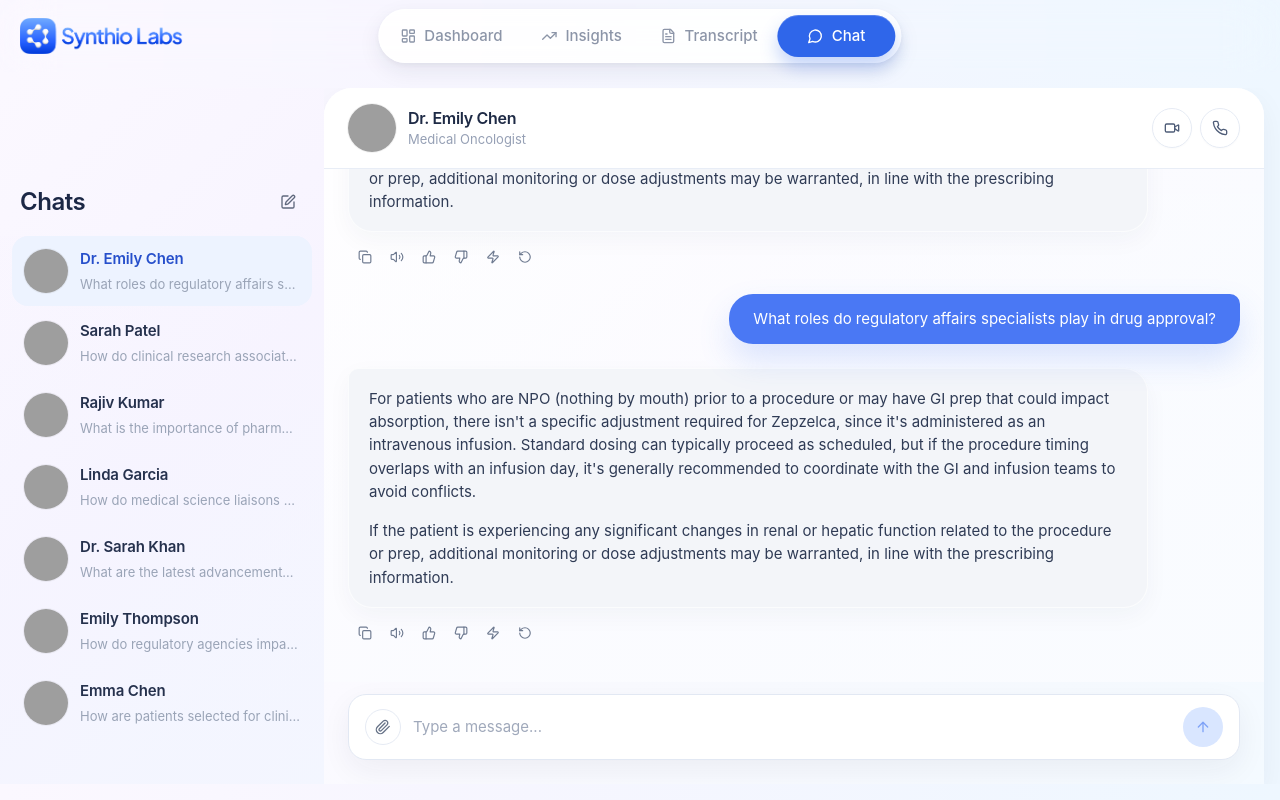
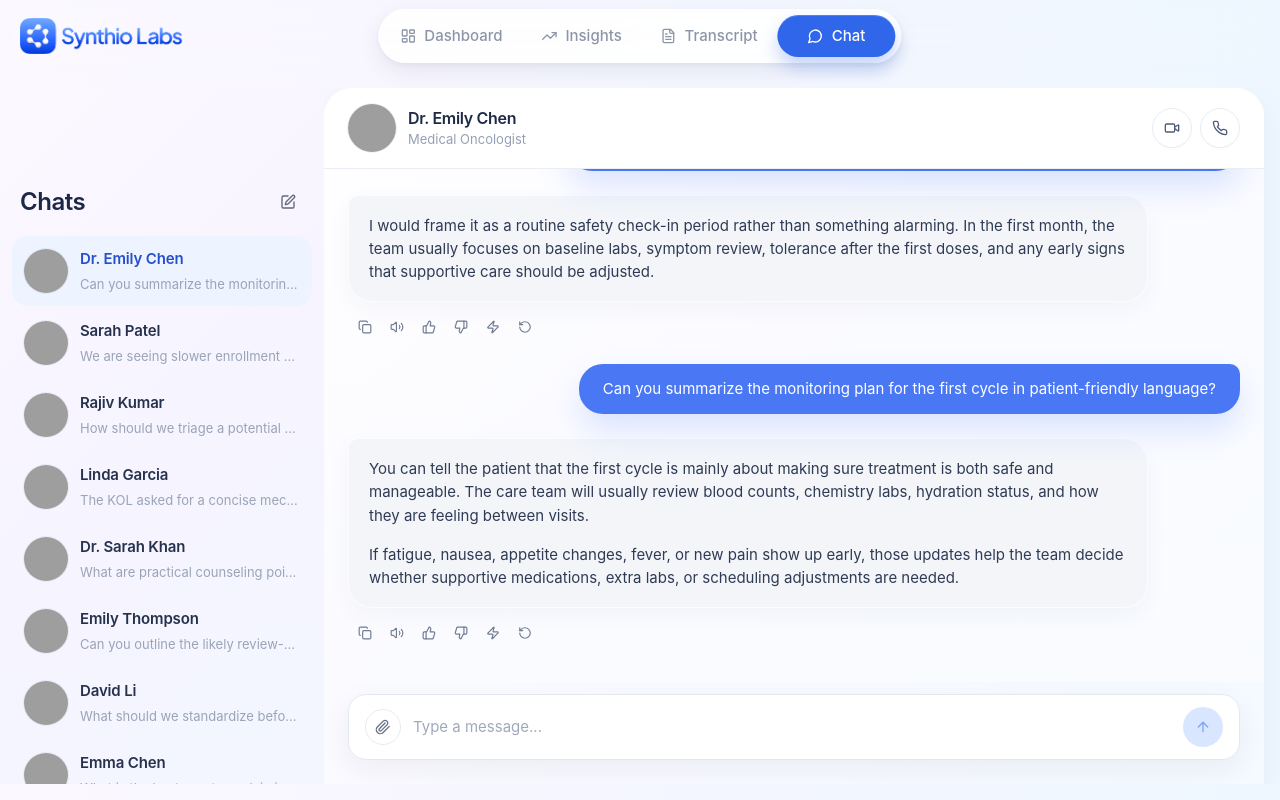
Before and after one commit to vishvamsinh28/PhoenixEngine, a Next.js app: page / in a window 1280 px wide. Built offline with nearby package versions, Linux system fonts and the light colour scheme; grey boxes are pictures that could not be loaded.

Commit message:
update mock data

```diff
--- a/app/layout.jsx
+++ b/app/layout.jsx
@@ -1,6 +1,6 @@
 import './globals.css';
 export const metadata = {
-    title: 'SynthioLabs',
+    title: 'Synthiolabs',
     description: 'Chat Streaming',
     icons: {
         icon: '/icon.jpeg',
--- a/data/mockData.js
+++ b/data/mockData.js
@@ -4,160 +4,234 @@ export const chats = [
         name: 'Dr. Emily Chen',
         role: 'Medical Oncologist',
         avatar: 'https://images.pexels.com/photos/5452293/pexels-photo-5452293.jpeg?auto=compress&cs=tinysrgb&w=80&h=80&dpr=1',
-        lastMessagePreview: 'What roles do regulatory affairs speciali...',
+        lastMessagePreview: 'Can you summarize the monitoring plan for...',
     },
     {
         id: '2',
         name: 'Sarah Patel',
         role: 'Clinical Research Associate',
         avatar: 'https://images.pexels.com/photos/5215024/pexels-photo-5215024.jpeg?auto=compress&cs=tinysrgb&w=80&h=80&dpr=1',
-        lastMessagePreview: 'How do clinical research associates con...',
+        lastMessagePreview: 'We are seeing slower enrollment at two sit...',
     },
     {
         id: '3',
         name: 'Rajiv Kumar',
         role: 'Pharmacovigilance Specialist',
         avatar: 'https://images.pexels.com/photos/6749778/pexels-photo-6749778.jpeg?auto=compress&cs=tinysrgb&w=80&h=80&dpr=1',
-        lastMessagePreview: 'What is the importance of pharmacovigil...',
+        lastMessagePreview: 'How should we triage a potential hepatic s...',
     },
     {
         id: '4',
         name: 'Linda Garcia',
         role: 'Medical Science Liaison',
         avatar: 'https://images.pexels.com/photos/5407206/pexels-photo-5407206.jpeg?auto=compress&cs=tinysrgb&w=80&h=80&dpr=1',
-        lastMessagePreview: 'How do medical science liaisons bridge...',
+        lastMessagePreview: 'The KOL asked for a concise mechanism-of-a...',
     },
     {
         id: '5',
         name: 'Dr. Sarah Khan',
         role: 'Hematologist',
         avatar: 'https://images.pexels.com/photos/5452201/pexels-photo-5452201.jpeg?auto=compress&cs=tinysrgb&w=80&h=80&dpr=1',
-        lastMessagePreview: 'What are the latest advancements in dr...',
+        lastMessagePreview: 'What are practical counseling points for b...',
     },
     {
         id: '6',
         name: 'Emily Thompson',
         role: 'Regulatory Affairs Manager',
         avatar: 'https://images.pexels.com/photos/5327585/pexels-photo-5327585.jpeg?auto=compress&cs=tinysrgb&w=80&h=80&dpr=1',
-        lastMessagePreview: 'How do regulatory agencies impact phar...',
+        lastMessagePreview: 'Can you outline the likely review-pathway...',
     },
     {
         id: '7',
+        name: 'David Li',
+        role: 'Clinical Trials Coordinator',
+        avatar: 'https://images.pexels.com/photos/6256/doctor-patient-hospital-health.jpg?auto=compress&cs=tinysrgb&w=80&h=80&dpr=1',
+        lastMessagePreview: 'What should we standardize before site ini...',
+    },
+    {
+        id: '8',
         name: 'Emma Chen',
         role: 'Oncology Nurse',
         avatar: 'https://images.pexels.com/photos/4173251/pexels-photo-4173251.jpeg?auto=compress&cs=tinysrgb&w=80&h=80&dpr=1',
-        lastMessagePreview: 'How are patients selected for clinical tri...',
+        lastMessagePreview: 'What is the best way to explain infusion-d...',
     },
 ];
+
 export const messagesByChat = {
     '1': [
         {
             id: 'm1',
-            sender: 'assistant',
-            message: "For patients who are NPO (nothing by mouth) prior to a procedure or may have GI prep that could impact absorption, there isn't a specific adjustment required for Zepzelca, since it's administered as an intravenous infusion. Standard dosing can typically proceed as scheduled, but if the procedure timing overlaps with an infusion day, it's generally recommended to coordinate with the GI and infusion teams to avoid conflicts.\n\nIf the patient is experiencing any significant changes in renal or hepatic function related to the procedure or prep, additional monitoring or dose adjustments may be warranted, in line with the prescribing information.",
-            timestamp: '10:14 AM',
+            sender: 'user',
+            message: 'A patient starting second-line therapy is worried about what monitoring happens in the first month. How would you explain it simply?',
         },
         {
             id: 'm2',
-            sender: 'user',
-            message: 'What roles do regulatory affairs specialists play in drug approval?',
-            timestamp: '10:16 AM',
+            sender: 'assistant',
+            message: 'I would frame it as a routine safety check-in period rather than something alarming. In the first month, the team usually focuses on baseline labs, symptom review, tolerance after the first doses, and any early signs that supportive care should be adjusted.',
         },
         {
             id: 'm3',
+            sender: 'user',
+            message: 'Can you summarize the monitoring plan for the first cycle in patient-friendly language?',
+        },
+        {
+            id: 'm4',
             sender: 'assistant',
-            message: "For patients who are NPO (nothing by mouth) prior to a procedure or may have GI prep that could impact absorption, there isn't a specific adjustment required for Zepzelca, since it's administered as an intravenous infusion. Standard dosing can typically proceed as scheduled, but if the procedure timing overlaps with an infusion day, it's generally recommended to coordinate with the GI and infusion teams to avoid conflicts.\n\nIf the patient is experiencing any significant changes in renal or hepatic function related to the procedure or prep, additional monitoring or dose adjustments may be warranted, in line with the prescribing information.",
-            timestamp: '10:17 AM',
+            message: 'You can tell the patient that the first cycle is mainly about making sure treatment is both safe and manageable. The care team will usually review blood counts, chemistry labs, hydration status, and how they are feeling between visits.\n\nIf fatigue, nausea, appetite changes, fever, or new pain show up early, those updates help the team decide whether supportive medications, extra labs, or scheduling adjustments are needed.',
         },
     ],
     '2': [
         {
             id: 'm1',
-            sender: 'assistant',
-            message: 'Clinical research associates (CRAs) play a critical role in ensuring that clinical trials are conducted according to the protocol, GCP guidelines, and applicable regulations. They monitor study sites, verify data integrity, and serve as the primary liaison between sponsors and investigative sites.',
-            timestamp: '9:30 AM',
+            sender: 'user',
+            message: 'We are seeing slower enrollment at two sites. What are the first things you would check?',
         },
         {
             id: 'm2',
-            sender: 'user',
-            message: 'How do clinical research associates contribute to data quality in trials?',
-            timestamp: '9:32 AM',
+            sender: 'assistant',
+            message: 'I would start with screen-failure patterns, referral flow, and whether the inclusion criteria are being interpreted too narrowly. It also helps to compare activation timing, staffing, and investigator engagement between high- and low-enrolling sites.',
         },
         {
             id: 'm3',
+            sender: 'user',
+            message: 'What quick interventions usually make the biggest difference?',
+        },
+        {
+            id: 'm4',
             sender: 'assistant',
-            message: 'CRAs ensure data quality through source data verification (SDV), reviewing case report forms, identifying and resolving queries, and ensuring proper documentation. They also verify that adverse events are reported correctly and in a timely manner.',
-            timestamp: '9:33 AM',
+            message: 'The fastest wins are usually operational: refresh the prescreening list, tighten follow-up on referrals, and confirm that coordinators have a simple eligibility checklist. A short retraining session can also uncover avoidable drop-off points in screening.',
         },
     ],
     '3': [
         {
             id: 'm1',
             sender: 'user',
-            message: 'What is the importance of pharmacovigilance in post-market drug safety?',
-            timestamp: '11:00 AM',
+            message: 'How should we triage a potential hepatic safety signal that appears in post-market case reports?',
         },
         {
             id: 'm2',
             sender: 'assistant',
-            message: 'Pharmacovigilance is essential for detecting, assessing, understanding, and preventing adverse effects of medicines after they have been approved. It helps identify safety signals that may not have been apparent during clinical trials due to limited sample sizes or duration.',
-            timestamp: '11:02 AM',
+            message: 'First, confirm whether the cases are clinically coherent by looking at time to onset, dechallenge or rechallenge information, competing etiologies, and seriousness. That helps determine whether the pattern is suggestive of a true signal or still too nonspecific.',
+        },
+        {
+            id: 'm3',
+            sender: 'user',
+            message: 'What should happen next if the pattern still looks concerning?',
+        },
+        {
+            id: 'm4',
+            sender: 'assistant',
+            message: 'If the pattern remains concerning, the next step is usually a structured signal assessment with medical review, case-level reconciliation, and comparison against background risk. From there, teams can decide whether labeling discussion, targeted surveillance, or escalation to governance is appropriate.',
         },
     ],
     '4': [
         {
             id: 'm1',
             sender: 'user',
-            message: 'How do medical science liaisons bridge the gap between science and clinical practice?',
-            timestamp: '2:15 PM',
+            message: 'A KOL asked for a concise mechanism-of-action explanation that is scientifically accurate but easy to present. Any suggestion?',
         },
         {
             id: 'm2',
             sender: 'assistant',
-            message: 'Medical science liaisons (MSLs) serve as scientific experts who communicate complex clinical and scientific information to healthcare providers. They build relationships with key opinion leaders, support medical education, and gather real-world insights to inform drug development and commercialization strategies.',
-            timestamp: '2:17 PM',
+            message: 'A good approach is to anchor the explanation around the disease pathway first, then describe where the therapy intervenes. That keeps it focused on clinical relevance instead of sounding like a dense molecular lecture.',
+        },
+        {
+            id: 'm3',
+            sender: 'user',
+            message: 'Can you make that even shorter for one slide?',
+        },
+        {
+            id: 'm4',
+            sender: 'assistant',
+            message: 'You could say: the therapy is designed to interrupt a key signaling pathway that cancer cells rely on for survival, with the goal of reducing tumor activity while preserving a manageable safety profile.',
         },
     ],
     '5': [
         {
             id: 'm1',
             sender: 'user',
-            message: 'What are the latest advancements in drug treatment for hematologic malignancies?',
-            timestamp: '3:45 PM',
+            message: 'What are practical counseling points for bispecific therapy before the first infusion?',
         },
         {
             id: 'm2',
             sender: 'assistant',
-            message: 'Recent advancements include CAR-T cell therapies, bispecific antibodies, and targeted small molecule inhibitors. BTK inhibitors like ibrutinib have revolutionized CLL treatment, while venetoclax has shown strong efficacy in combination regimens for AML and CLL.',
-            timestamp: '3:47 PM',
+            message: 'Patients usually benefit from a simple explanation of step-up dosing, why observation may be longer at the beginning, and what symptoms should be reported right away. Setting expectations early tends to reduce anxiety and improve adherence to the monitoring plan.',
+        },
+        {
+            id: 'm3',
+            sender: 'user',
+            message: 'What symptoms do you emphasize the most?',
+        },
+        {
+            id: 'm4',
+            sender: 'assistant',
+            message: 'I would highlight fever, chills, shortness of breath, confusion, severe fatigue, and any rapid change from baseline. Patients should know that even if symptoms seem mild at first, early reporting makes management easier and safer.',
         },
     ],
     '6': [
         {
             id: 'm1',
             sender: 'user',
-            message: 'How do regulatory agencies impact pharmaceutical development timelines?',
-            timestamp: '8:30 AM',
+            message: 'Can you outline the likely review-pathway differences between a standard filing and an expedited pathway?',
         },
         {
             id: 'm2',
             sender: 'assistant',
-            message: 'Regulatory agencies like the FDA and EMA establish the requirements for drug approval, which significantly influence development timelines. Expedited pathways such as Breakthrough Therapy Designation, Fast Track, and Priority Review can compress timelines for therapies addressing unmet medical needs.',
-            timestamp: '8:32 AM',
+            message: 'The major differences are usually timeline compression, review intensity, and the amount of early alignment with the agency. Expedited pathways can create earlier and more frequent regulatory interactions, but they also increase the need for a very disciplined evidence package.',
+        },
+        {
+            id: 'm3',
+            sender: 'user',
+            message: 'What tends to create the biggest execution risk in accelerated programs?',
+        },
+        {
+            id: 'm4',
+            sender: 'assistant',
+            message: 'Execution risk usually comes from chemistry-manufacturing readiness, unresolved dataset questions, and cross-functional timing gaps. The program may move faster, but the evidence still has to tell a clean, defensible story.',
         },
     ],
     '7': [
         {
             id: 'm1',
             sender: 'user',
-            message: 'How are patients selected for clinical trials in oncology?',
-            timestamp: '4:00 PM',
+            message: 'We have site initiation visits coming up next week. What should we standardize ahead of time so coordinators are aligned?',
         },
         {
             id: 'm2',
             sender: 'assistant',
-            message: 'Patient selection for oncology trials is based on eligibility criteria including diagnosis, disease stage, prior treatments, performance status, and biomarker profiles. Increasingly, molecular profiling and genomic testing are used to match patients to targeted therapies in basket or umbrella trial designs.',
-            timestamp: '4:02 PM',
+            message: 'The biggest win is usually consistency around screening workflow, source documentation expectations, and escalation points for protocol questions. If every site hears the same operational priorities, startup tends to feel much smoother.',
+        },
+        {
+            id: 'm3',
+            sender: 'user',
+            message: 'What should we standardize before site initiation so we avoid avoidable deviations?',
+        },
+        {
+            id: 'm4',
+            sender: 'assistant',
+            message: 'I would standardize eligibility review steps, investigational product handling basics, visit-window rules, and how queries get routed back to the study team. A short checklist for coordinators can prevent a lot of early variability across sites.',
+        },
+    ],
+    '8': [
+        {
+            id: 'm1',
+            sender: 'user',
+            message: 'What is the best way to explain infusion-day expectations to nervous patients?',
+        },
+        {
+            id: 'm2',
+            sender: 'assistant',
+            message: 'It helps to walk them through the day in sequence: check-in, labs if needed, premedications, infusion time, and observation. When patients know the order of events, the visit usually feels more predictable and less intimidating.',
+        },
+        {
+            id: 'm3',
+            sender: 'user',
+            message: 'Can you make that a little warmer and more reassuring?',
+        },
+        {
+            id: 'm4',
+            sender: 'assistant',
+            message: 'You might say that infusion day is structured and closely supervised, so they will not be going through it alone. The team will explain each step, check on how they are feeling, and respond quickly if anything feels uncomfortable or unexpected.',
         },
     ],
 };
```
Also changed, not shown: app/page.jsx (+1 -6 lines).
